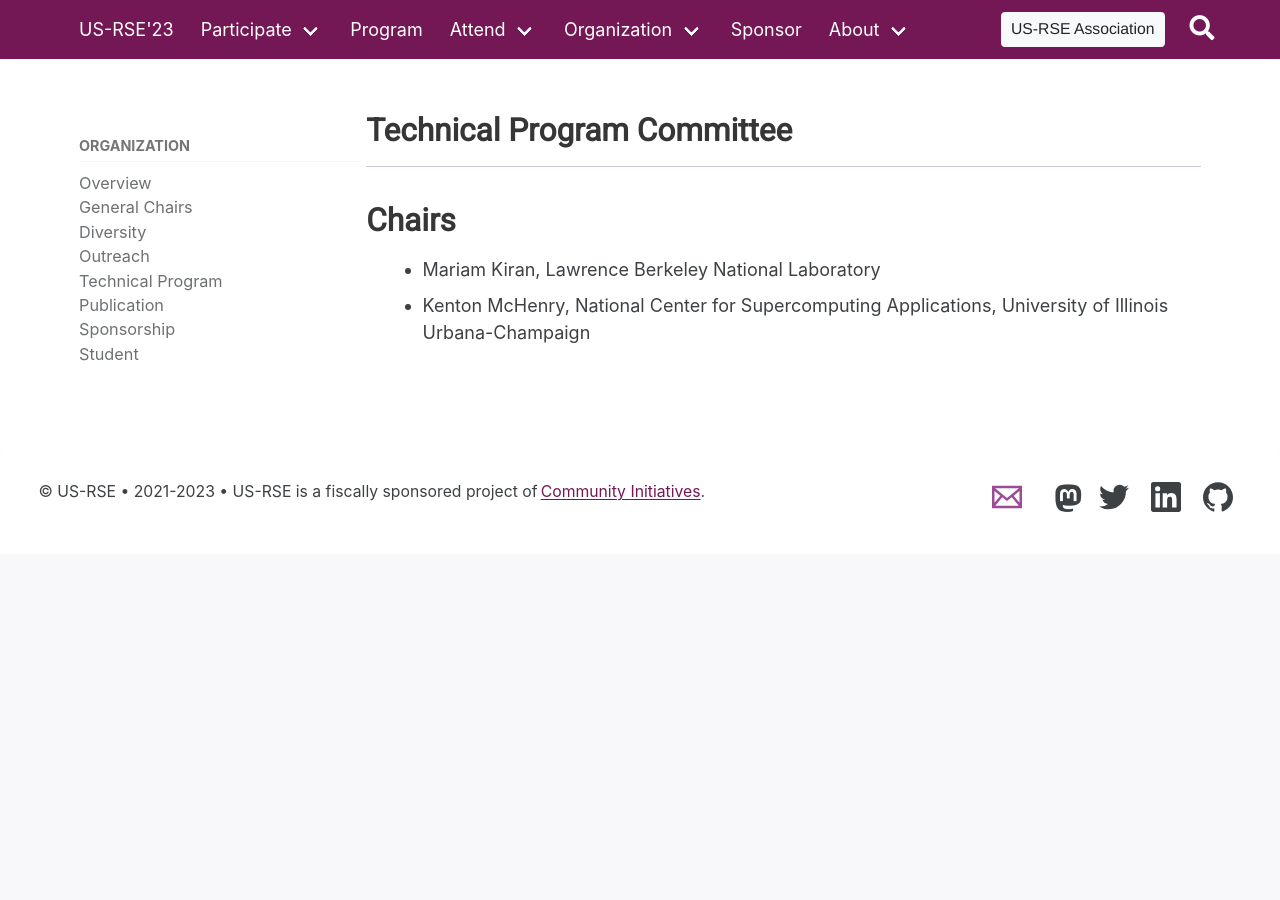
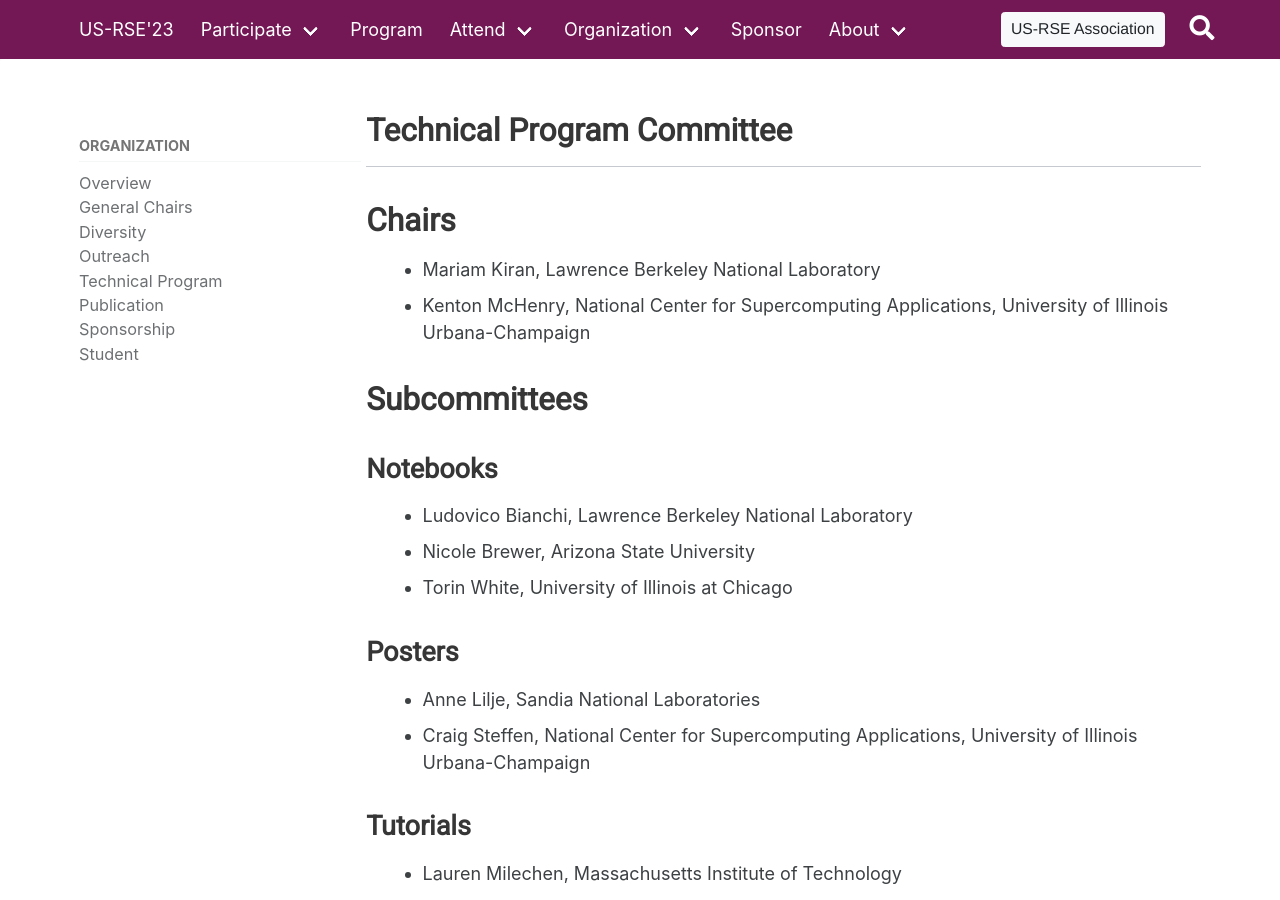
Before and after one commit to USRSE/usrse23, a Jekyll site: the page built from pages/organization/technical.md, in a window 1280 px wide and 900 px high. Built offline with Jekyll 4.4.1, drawn with Linux system fonts in a browser that asks for light colours; a style sheet for code colours, icons or effects is not loaded; some of the changed text lies outside the part shown.

Commit message:
Add technical program subcommittee chairs

```diff
--- a/pages/organization/technical.md
+++ b/pages/organization/technical.md
@@ -11,3 +11,32 @@ set_last_modified: true
 
 - Mariam Kiran, Lawrence Berkeley National Laboratory
 - Kenton McHenry, National Center for Supercomputing Applications, University of Illinois Urbana-Champaign
+
+## Subcommittees
+
+### Notebooks
+
+- Ludovico Bianchi, Lawrence Berkeley National Laboratory
+- Nicole Brewer, Arizona State University
+- Torin White, University of Illinois at Chicago
+
+### Posters
+- Anne Lilje, Sandia National Laboratories
+- Craig Steffen, National Center for Supercomputing Applications, University of Illinois Urbana-Champaign
+
+
+### Tutorials
+- Lauren Milechen, Massachusetts Institute of Technology
+- Greg Watson, Oak Ridge National Laboratory
+
+### Workshops
+- Jong Lee, National Center for Supercomputing Applications, University of Illinois Urbana-Champaign
+- Kevin Potter, Sandia National Laboratories
+
+### Birds of a Feather and Talks
+- Reed Milewicz, Sandia National Laboratories
+- Joshua Teves, Sandia National Laboratories
+
+### Papers
+- Evan Harvey, Sandia National Laboratories
+- Tu-Thach Quach, Sandia National Laboratories
```
